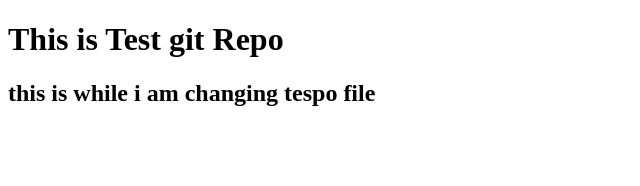
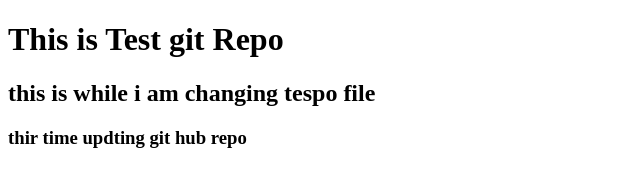
Before and after one commit to FahadNoor123/test-repo, a plain HTML site: page index.html in a window 1280 px wide. Shown: the whole page, without its empty margins (0-640 px from the left). Drawn offline with Linux system fonts and the light colour scheme.

Commit message:
here i just add h3 where is third update is showing nothng else

```diff
--- a/index.html
+++ b/index.html
@@ -8,5 +8,6 @@
 <body>
     <h1>This is Test git Repo</h1>
     <h2>this is while i am changing tespo file </h2>
+    <h3>thir time updting git hub repo</h3>
 </body>
 </html>
```
